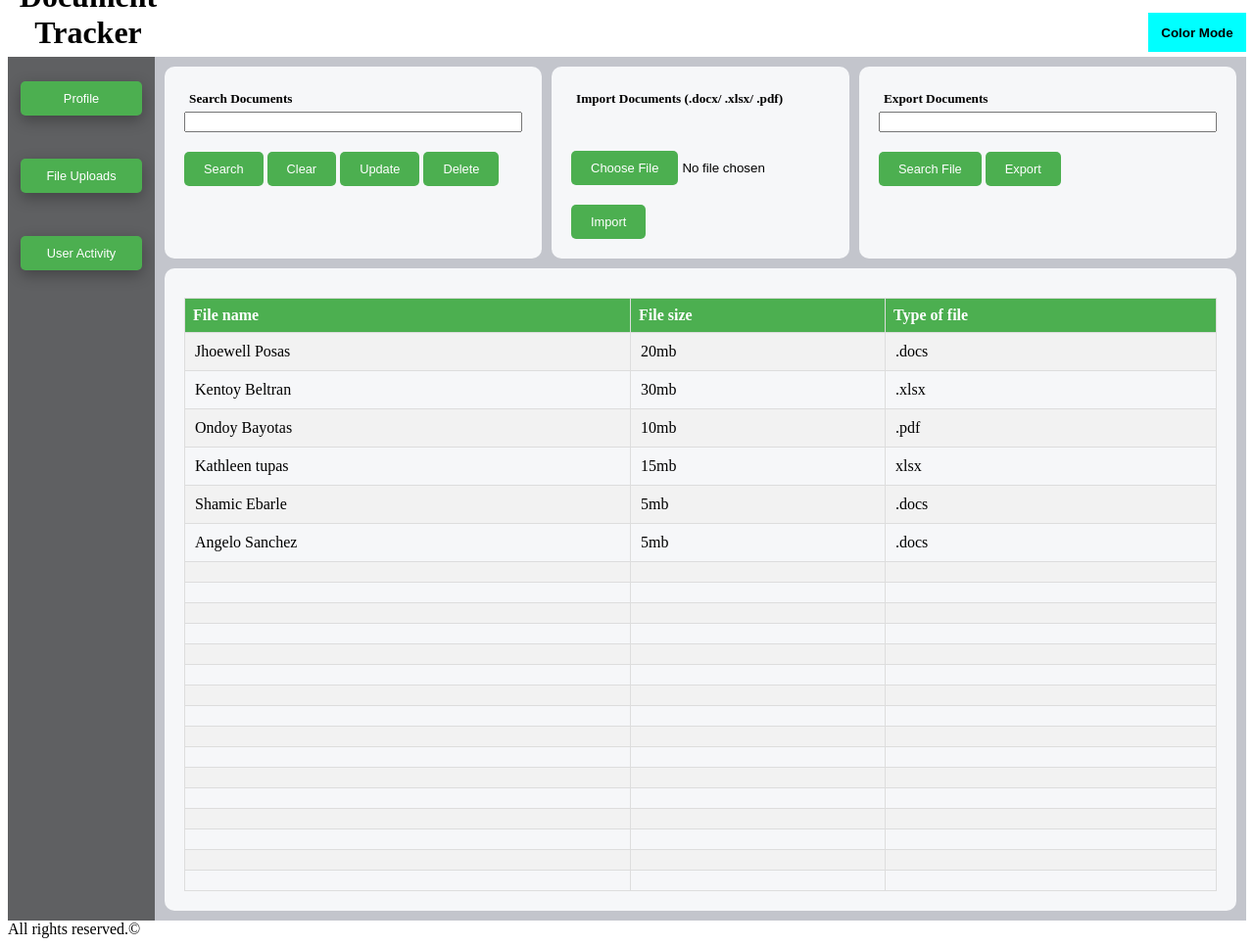
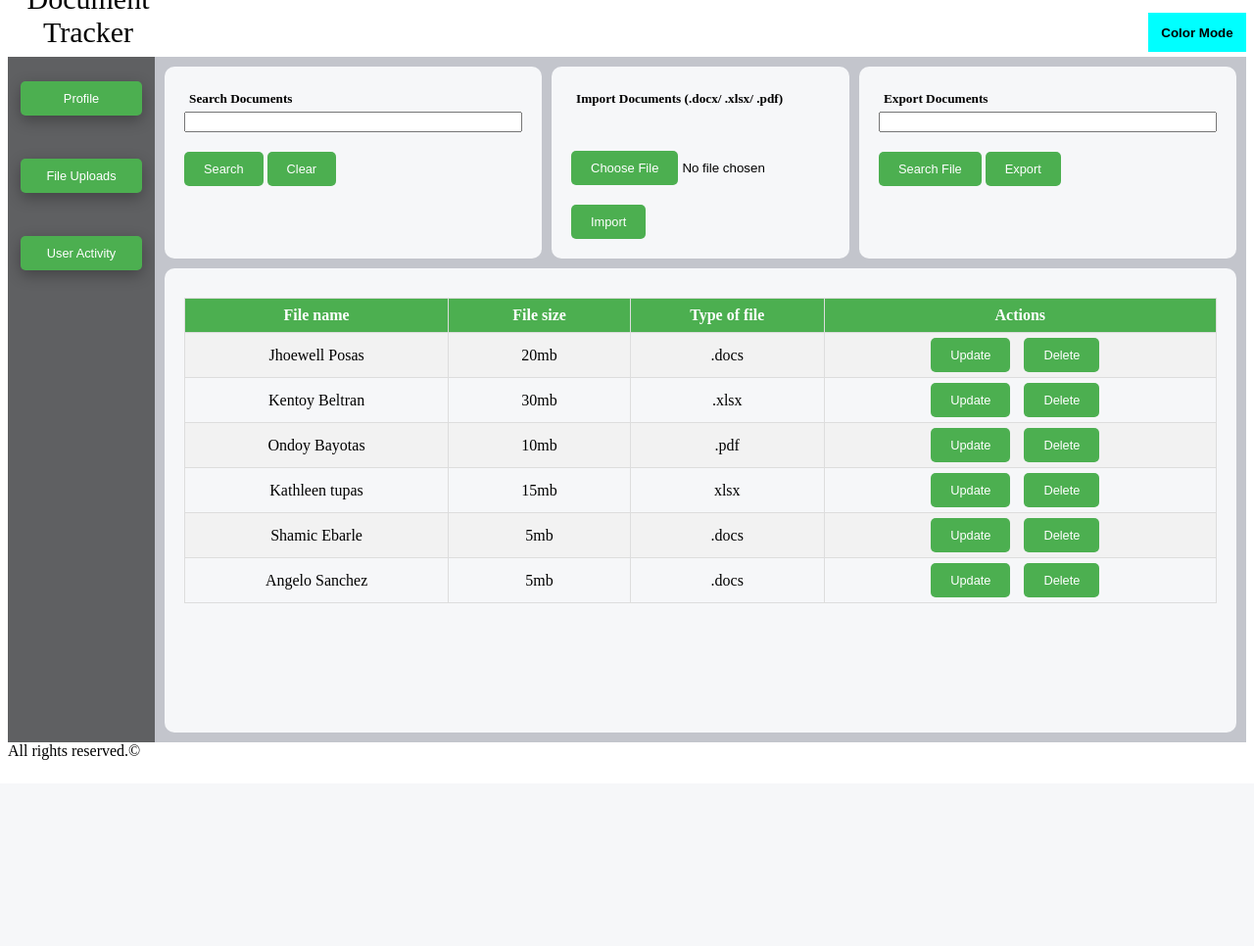
Before and after one commit to BenBayotas/DocTrackingSystem_UI_Group2, a PHP site: page / in a window 1280 px wide. Shown: the whole page at 98% size. After the commit the page ends 776 px from the top, so only its background shows below. Run offline with PHP 8.4, Linux system fonts and the light colour scheme.

Commit message:
added action buttons update and delete to table rows
*sham, murag alanganin ang dark light toggle

```diff
--- a/index.html
+++ b/index.html
@@ -9,7 +9,7 @@
 <body>
 
   <header class="header" style="text-align: center;">
-    <h1> Document Tracker System </h1>
+    <p style="font-size: 30px;"> Document Tracker System </p>
     <div class="login">
 
       <style>
@@ -60,7 +60,7 @@
         <div class="content">
           <a href="" class="a">Light Mode</a>
           <a href="" class="o">Dark Mode</a>
-    </div>
+         </div>
     </div>
     </div>
   </header>
@@ -90,8 +90,6 @@
         <input type="text" name="src-bar" class="txt-bar" size="40px"> <br>
         <input type="submit" name="searcg" class="btn" value="Search">
         <input type="submit" name="clear" class="btn" value="Clear">
-        <input type="submit" name="update" class="btn" value="Update">
-        <input type="submit" name="delete" class="btn delete-btn" value="Delete">
       </form>
     </div>
 
@@ -121,117 +119,84 @@
             <th>File name</th>
             <th>File size</th>
             <th>Type of file</th>
+            <th>Actions</th>
           </tr>
           <tr>
             <td>Jhoewell Posas</td>
             <td>20mb</td>
-            <td>.docs</div></td>
+            <td>.docs</td>
+            <td>
+              <div style=" width: 50%; display: inline-block;">
+                <input type="submit" name="update" class="tablebtn update-btn" value="Update">
+                <input type="submit" name="delete" class="tablebtn delete-btn" value="Delete">
+              </div>
+
+            </td>
+
           </tr>
           <tr>
             <td>Kentoy Beltran</td>
             <td>30mb</td>
             <td>.xlsx</td>
+            <td>
+              <div style=" width: 50%; display: inline-block;">
+                <input type="submit" name="update" class="tablebtn update-btn" value="Update">
+                <input type="submit" name="delete" class="tablebtn delete-btn" value="Delete">
+              </div>
+
+            </td>
           </tr>
           <tr>
             <td>Ondoy Bayotas </td>
             <td>10mb </td>
             <td>.pdf </td>
+            <td>
+              <div style=" width: 50%; display: inline-block;">
+                <input type="submit" name="update" class="tablebtn update-btn" value="Update">
+                <input type="submit" name="delete" class="tablebtn delete-btn" value="Delete">
+              </div>
+
+            </td>
           </tr>
           <tr>
             <td>Kathleen tupas</td>
             <td>15mb</td>
             <td>xlsx</td>
+            <td>
+              <div style=" width: 50%; display: inline-block;">
+                <input type="submit" name="update" class="tablebtn update-btn" value="Update">
+                <input type="submit" name="delete" class="tablebtn delete-btn" value="Delete">
+              </div>
+
+            </td>
           </tr>
           <tr>
             <td>Shamic Ebarle</td>
             <td>5mb</td>
             <td>.docs</td>
+            <td>
+              <div style=" width: 50%; display: inline-block;">
+                <input type="submit" name="update" class="tablebtn update-btn" value="Update">
+                <input type="submit" name="delete" class="tablebtn delete-btn" value="Delete">
+              </div>
+
+            </td>
           </tr>
           <tr>
             <td>Angelo Sanchez</td>
             <td>5mb</td>
             <td>.docs</td>
+            <td>
+              <div style=" width: 50%; display: inline-block;">
+                <input type="submit" name="update" class="tablebtn update-btn" value="Update">
+                <input type="submit" name="delete" class="tablebtn delete-btn" value="Delete">
+              </div>
+
+            </td>
           </tr>
-          <tr>
-            <td></td>
-            <td></td>
-            <td></td>
-          </tr>
-          <tr>
-            <td></td>
-            <td></td>
-            <td></td>
-          </tr>
-          <tr>
-            <td></td>
-            <td></td>
-            <td></td>
-          </tr>
-          <tr>
-            <td></td>
-            <td></td>
-            <td></td>
-          </tr>
-          <tr>
-            <td></td>
-            <td></td>
-            <td></td>
-          </tr>
-          <tr>
-            <td></td>
-            <td></td>
-            <td></td>
-          </tr>
-          <tr>
-            <td></td>
-            <td></td>
-            <td></td>
-          </tr>
-          <tr>
-            <td></td>
-            <td></td>
-            <td></td>
-          </tr>
-          <tr>
-            <td></td>
-            <td></td>
-            <td></td>
-          </tr>
-          <tr>
-            <td></td>
-            <td></td>
-            <td></td>
-          </tr>
-          <tr>
-            <td></td>
-            <td></td>
-            <td></td>
-          </tr>
-          <tr>
-            <td></td>
-            <td></td>
-            <td></td>
-          </tr>
-          <tr>
-            <td></td>
-            <td></td>
-            <td></td>
-          </tr>
-          <tr>
-            <td></td>
-            <td></td>
-            <td></td>
-          </tr>
-          <tr>
-            <td></td>
-            <td></td>
-            <td></td>
-          </tr>
-          <tr>
-            <td></td>
-            <td></td>
-            <td></td>
-          </tr>
+
+
+
         </table>
       </div>
 
--- a/styles.css
+++ b/styles.css
@@ -68,11 +68,33 @@ body {
   margin-bottom: 20px;
   box-shadow: rgba(0, 0, 0, .3) 0 5px 15px;
 }
+.tablebtn {
+  font-family: Montserrat,sans-serif;
+  font-size: .8em;
+  /*background-image: linear-gradient(#4CAF50, #4CAF50);*/
+  background-color: #4CAF50;
+  color:#ffffff;
+  border-radius: 5px;
+  cursor: pointer;
+  border: 0;
+  transition: background-color 0.15s, color 0.15s, transform 0.15s;
+  padding: 10px 20px;
+  margin-right: 10px;
+}
 .btn:hover {
   transform: scale(1.1, 1.1);
 }
 .delete-btn:hover{
   background-color: rgb(235, 0, 0);
+  transform: scale(1.1, 1.1);
+}
+.update-btn:hover {
+  background-color:dodgerblue;
+  transform: scale(1.1, 1.1);
+}
+.tablebtn:active{
+  opacity: 0.7;
+  transform: scale(1, 1);
 }
 .btn:active {
   opacity: 0.7;
@@ -90,7 +112,6 @@ body {
   transition: background-color 0.15s, color 0.15s;
   margin-top: 20px;
 }
-
 ::-webkit-file-upload-button:active {
   opacity: 0.7;
 }
@@ -109,10 +130,6 @@ body {
   padding: 5px;
   gap: 5px;
   padding: 20px;
-  transition: transform 0.15s;
-}
-.card:hover{
-  transform: scale(1.03, 1.03);
 }
 .card:nth-child(1) {
   grid-area: c1;
@@ -156,6 +173,7 @@ body {
   width: 100%;
   margin-top: 10px;
   overflow-x: auto;
+  display: flex;
 }
 .table table {
   width: 100%;
@@ -163,14 +181,17 @@ body {
 }
 .table th {
   background-color: #ffffff;
-  border: 1px solid #dddddd;
-  text-align: left;
+  border: 1px solid #ddd;
+  text-align: center;
   padding: 8px;
+  width: 10px;
 }
+
+
 .table td {
   border: 1px solid #dddddd;
-  text-align: left;
-  padding: 10px;
+  text-align: center;
+  padding: 5px;
 }
 .table tr:nth-child(even) {
   background-color: #f2f2f2;
```
Also changed, not shown: fileuploads.html (+1 -9 lines), profile.html (+1 -9 lines), useractivity.html (+1 -9 lines).
